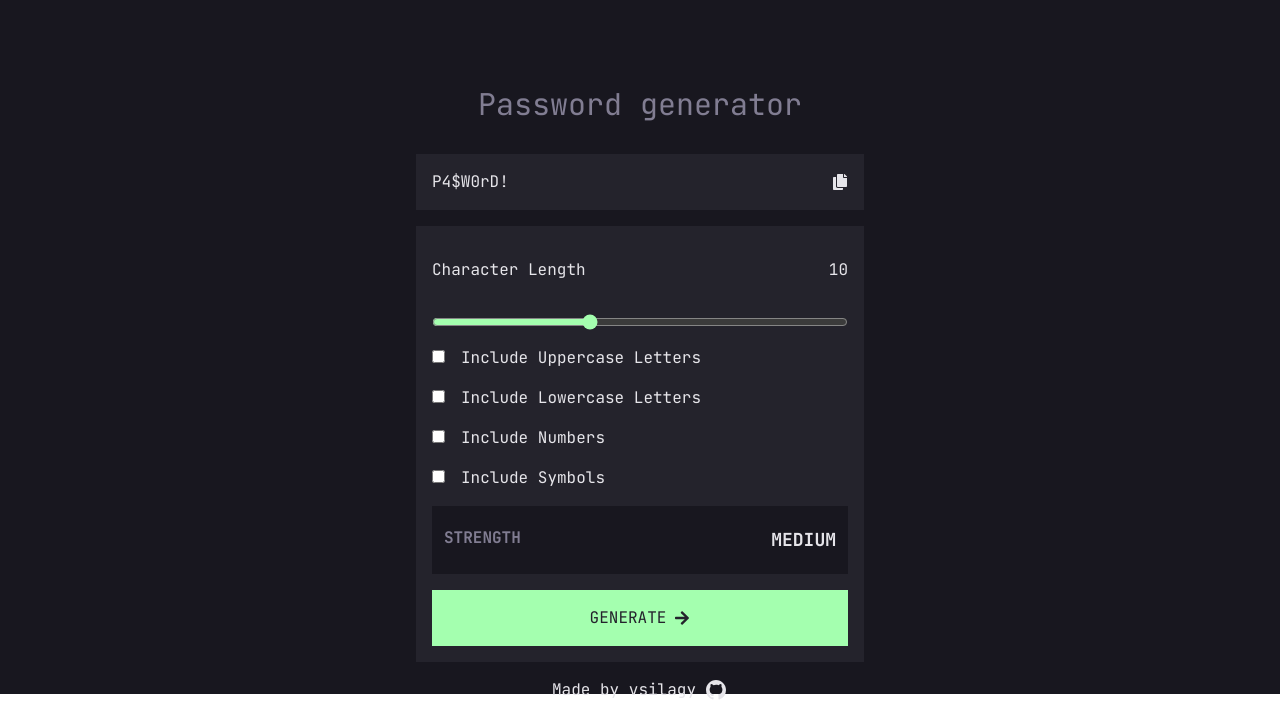
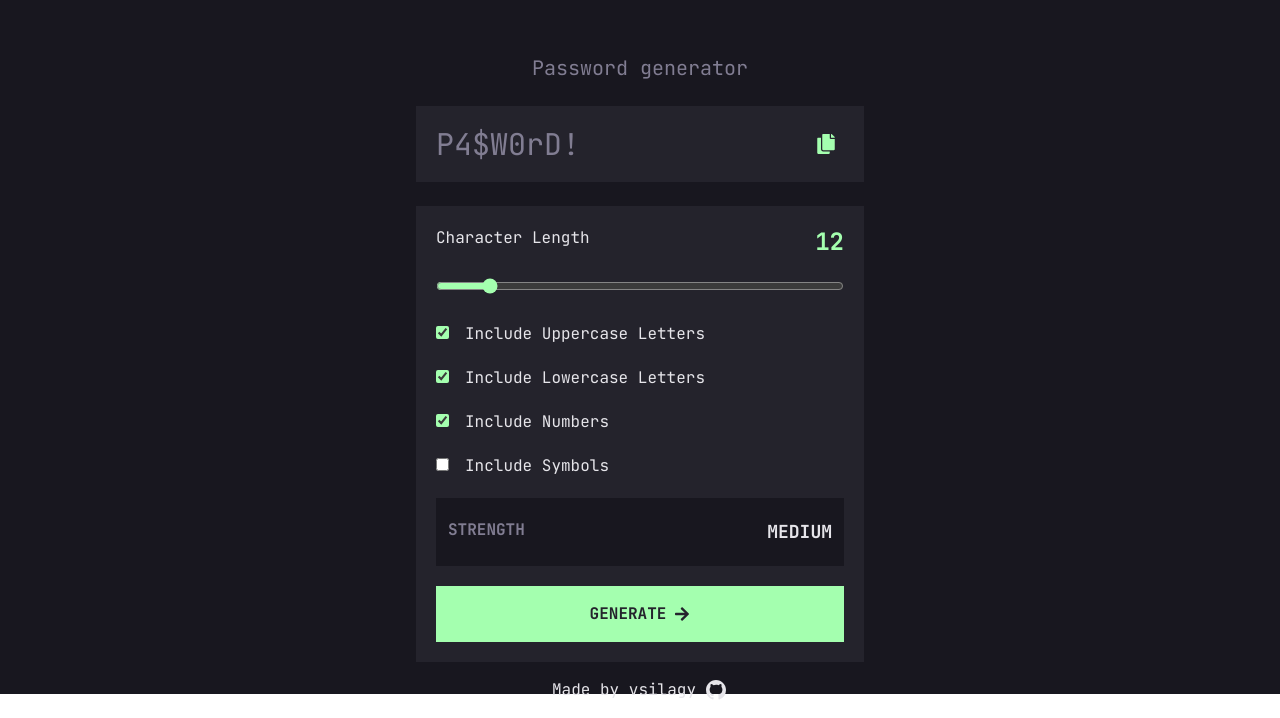
Before and after one commit to vsilagy/password-generator, a React (Vite) app: page / in a window 1280 px wide. Shown: the part 106-824 px from the top of the page. Built offline with nearby package versions, Linux system fonts and the light colour scheme.

Commit message:
add password compoment, add states for password options

```diff
--- a/index.html
+++ b/index.html
@@ -2,10 +2,13 @@
 <html lang="en">
 	<head>
 		<meta charset="UTF-8" />
-		<link rel="icon" type="image/svg+xml" href="/vite.svg" />
+		<link rel="icon" href="/favicon.ico" />
 		<meta
 			name="viewport"
 			content="width=device-width, initial-scale=1.0" />
+		<meta
+			name="description"
+			content="Password generator app built with React, Tailwind and Vite" />
 		<title>Password Generator</title>
 	</head>
 	<body>
--- a/src/components/Footer.jsx
+++ b/src/components/Footer.jsx
@@ -9,7 +9,7 @@ const Footer = () => {
 					href="https://github.com/vsilagy"
 					target={'_blank'}
 					rel={'noreferrer'}>
-					<RiGithubFill className="text-2xl hover:scale-125  hover:text-brightBlue duration-500" />
+					<RiGithubFill className="text-2xl hover:scale-125  hover:text-neonGreen duration-500" />
 				</a>
 			</div>
 		</footer>
--- a/src/components/Form.jsx
+++ b/src/components/Form.jsx
@@ -1,32 +1,74 @@
-import React from 'react';
+import { useState } from 'react';
 import { FaCopy, FaArrowRight } from 'react-icons/fa';
+import createPassword from './password';
 const Form = () => {
+	const [password, setPassword] = useState('');
+	const [length, SetLength] = useState(12);
+	const [isUppercase, setIsUppercase] = useState(true);
+	const [isLowercase, setIsLowercase] = useState(true);
+	const [isNumber, setIsNumber] = useState(true);
+	const [isSymbol, setIsSymbol] = useState(false);
+
+	const handleSubmit = (e) => {
+		e.preventDefault();
+
+		let newPassword = createPassword(
+			length,
+			isUppercase,
+			isLowercase,
+			isNumber,
+			isSymbol,
+		);
+		setPassword(newPassword);
+	};
+	// const handleCopy = () => {
+	// 	if (result) {
+	// 		navigator.clipboard.writeText(result);
+	// 	}
+	// };
 	return (
-		<form className="flex flex-col gap-4 w-80 sm:w-[28rem] mt-32 sm:mt-48 text-altWhite">
-			<h1 className="mb-4 text-center text-xl text-lightGray sm:text-3xl">
+		<form
+			onSubmit={handleSubmit}
+			className="flex flex-col gap-4 sm:gap-6 w-80 sm:w-[28rem] mt-24 sm:mt-40 text-altWhite">
+			<h1 className="text-center text-lg sm:text-xl text-lightGray ">
 				Password generator
 			</h1>
-			<div className=" flex justify-between p-4 bg-darkGray ">
-				<h2 className="">P4$W0rD!</h2>
-				<button>
-					<FaCopy />
+			<div className=" flex justify-between p-4 sm:p-5 bg-darkGray ">
+				<input
+					type="result"
+					placeholder="P4$W0rD!"
+					value={password}
+					readOnly
+					className="text-2xl sm:text-3xl outline-none border-none placeholder:text-lightGray text-altWhite bg-darkGray w-full"
+				/>
+				<button className="px-2">
+					<FaCopy className="text-neonGreen" size={20} />
 				</button>
 			</div>
-			<div className="flex flex-col gap-3 sm:gap-4 p-4 bg-darkGray">
-				<div className="flex justify-between py-4">
-					<p>Character Length</p>
-					<p>10</p>
-				</div>
+			<div className="flex flex-col gap-4 sm:gap-5 p-4 sm:p-5 bg-darkGray">
+				<label
+					htmlFor="password-range"
+					className="flex justify-between">
+					Character Length{' '}
+					<span className="text-xl text-neonGreen font-bold sm:text-2xl">
+						{length}
+					</span>
+				</label>
 				<input
+					name="password-range"
 					type="range"
 					min={8}
-					max={120}
-					className="accent-neonGreen"
+					max={42}
+					value={length}
+					onChange={(e) => SetLength(e.target.value)}
+					className="accent-neonGreen mb-2"
 				/>
 				<div>
 					<input
 						type="checkbox"
 						name="uppercase"
+						checked={isUppercase}
+						onChange={(e) => setIsUppercase(e.target.checked)}
 						className="accent-neonGreen"
 					/>
 					<label htmlFor="uppercase" className="ml-4">
@@ -37,6 +79,8 @@ const Form = () => {
 					<input
 						type="checkbox"
 						name="lowercase"
+						checked={isLowercase}
+						onChange={(e) => setIsLowercase(e.target.checked)}
 						className="accent-neonGreen"
 					/>
 					<label htmlFor="lowercase" className="ml-4">
@@ -46,20 +90,24 @@ const Form = () => {
 				<div>
 					<input
 						type="checkbox"
-						name="numbers"
+						name="number"
+						checked={isNumber}
+						onChange={(e) => setIsNumber(e.target.checked)}
 						className="accent-neonGreen"
 					/>
-					<label htmlFor="numbers" className="ml-4">
+					<label htmlFor="number" className="ml-4">
 						Include Numbers
 					</label>
 				</div>
 				<div>
 					<input
 						type="checkbox"
-						name="symbols"
+						name="symbol"
+						checked={isSymbol}
+						onChange={(e) => setIsSymbol(e.target.checked)}
 						className="accent-neonGreen"
 					/>
-					<label htmlFor="symbols" className="ml-4">
+					<label htmlFor="symbol" className="ml-4">
 						Include Symbols
 					</label>
 				</div>
@@ -71,7 +119,7 @@ const Form = () => {
 				</div>
 				<button
 					type="submit"
-					className="w-full flex items-center justify-center gap-2 p-4 text-darkGray bg-neonGreen uppercase">
+					className="w-full flex items-center justify-center gap-2 p-4 text-darkGray bg-neonGreen font-bold uppercase">
 					Generate <FaArrowRight />
 				</button>
 			</div>
--- /dev/null
+++ b/src/components/password.js
@@ -0,0 +1,31 @@
+let uppercase = 'ABCDEFGHIJKLMNOPQRSTUVWXYZ';
+let lowercase = 'abcdefghijklmnopqrstuvwxyz';
+let numbers = '0123456789';
+let symbols = '!@#$%^&*-_=+?';
+
+const createPassword = (
+	length,
+	isUppercase,
+	isLowercase,
+	isNumber,
+	isSymbol,
+) => {
+	let chars = '';
+	isUppercase ? (chars += uppercase) : '';
+	isLowercase ? (chars += lowercase) : '';
+	isNumber ? (chars += numbers) : '';
+	isSymbol ? (chars += symbols) : '';
+	return generatePassword(length, chars);
+};
+
+const generatePassword = (length, chars) => {
+	let password = '';
+	for (let i = 0; i < length; i++) {
+		password += chars.charAt(
+			Math.floor(Math.random() * chars.length),
+		);
+	}
+	return password;
+};
+
+export default createPassword;
```
Also changed, not shown: 2 other files (tests, documents, lock files or other folders).
